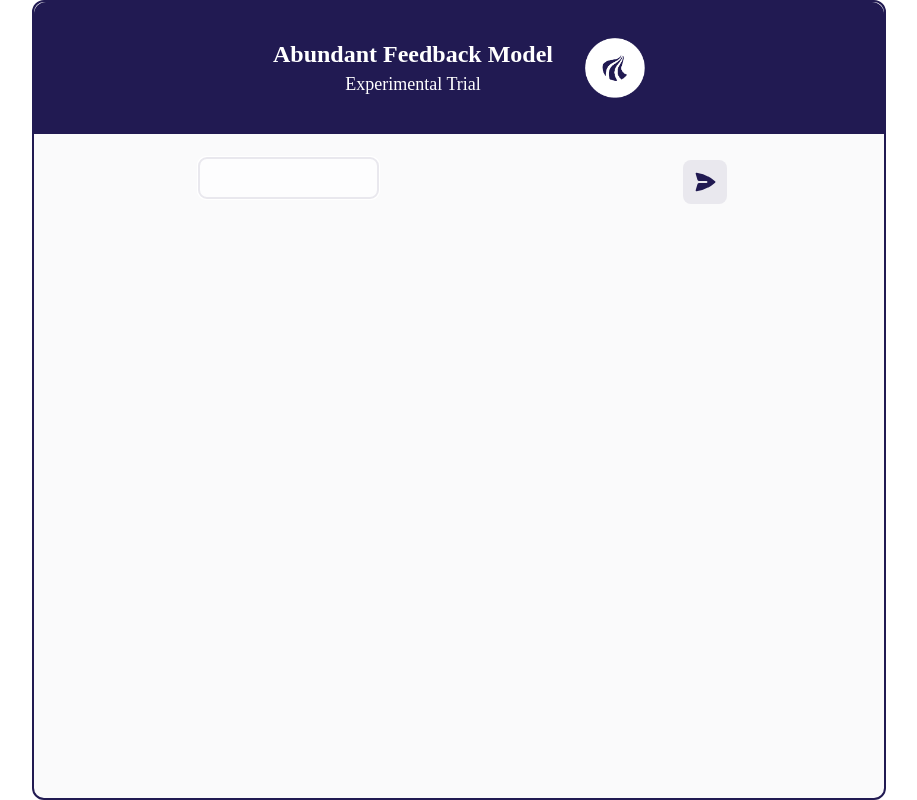
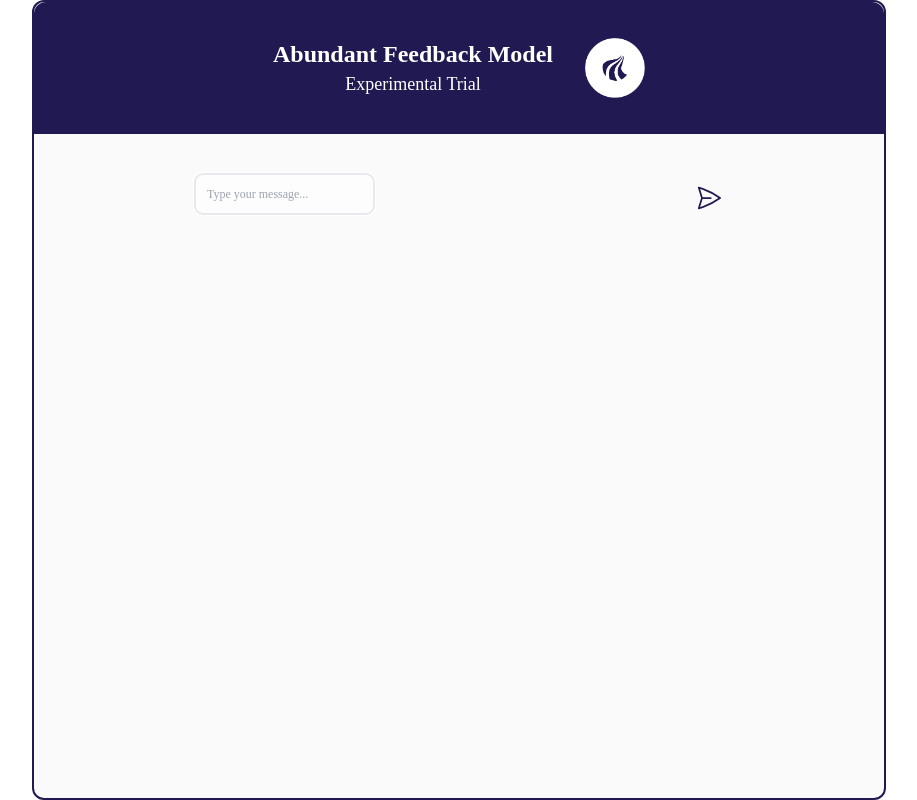
Before and after one commit to jjzha/afm-interface, a React (Create React App) app in the folder frontend/: page /chat in a window 1280 px wide. Shown: the whole page, without its empty margins (181-1098 px from the left). Built offline with nearby package versions, Linux system fonts and the light colour scheme.

Commit message:
Clean up input bar + components

```diff
--- a/frontend/src/components/CommonTextArea.jsx
+++ b/frontend/src/components/CommonTextArea.jsx
@@ -6,59 +6,41 @@ const CommonTextArea = ({
   isFocused,
   onChangeInput,
   handleKeyDown,
-  //setIsFocused,
   textBoxValue,
-  parentClassName,
   textAreaClassName,
-  placeHolder
+  placeHolder,
+  disabled,
 }) => {
-  const [scrollBar, setScrollBar] = useState(false);  // Tracks if scroll is needed
-  const maxHeight = 320;  // Maximum height for scrollbar
+  const [scrollBar, setScrollBar] = useState(false);
+  const maxHeight = 320;
 
-  // Adjust textarea height and scroll state
   useLayoutEffect(() => {
-    const textArea = inputRef.current ?? document.getElementById("text_area_input");
+    const textArea = inputRef.current;
 
     if (textArea) {
-      textArea.style.height = "0px";  // Reset height
+      textArea.style.height = "0px";
       const scrollHeight = textArea.scrollHeight;
-
-      textArea.style.height = Math.min(scrollHeight, maxHeight) + "px";  // Adjust based on content
-
-      // If the content is too large, show scrollbar
-      if (scrollHeight >= maxHeight) {
-        setScrollBar(true);
-      } else {
-        setScrollBar(false);
-      }
+      textArea.style.height = Math.min(scrollHeight, maxHeight) + "px";
+      setScrollBar(scrollHeight >= maxHeight);
     }
-  }, [inputRef, textBoxValue]);  // Re-run when ref or text value changes
+  }, [inputRef, textBoxValue]);
 
   return (
-    <div
-      className={clsx(
-        'm-2 p-2',
-        { "ask-question-input-focus": isFocused }  // Apply focus state
-      )}
-      //onClick={() => setIsFocused(true)}  // Set focus state on click
-    >
+    <div className={clsx("m-2 p-2", { "ask-question-input-focus": isFocused })}>
       <textarea
-        id="text_area_input"
         ref={inputRef}
         className={clsx(
-          "w-full max-h-80 rounded-lg p-3 text-xs md:text font-light bg-primary-50 focus:outline-primary-50 focus:bg-bg-50",
+          "w-full max-h-80 rounded-lg p-3 text-xs md:text font-light bg-test-bg focus:outline-primary-50 focus:bg-bg-50",
           textAreaClassName,
           "textarea_design",
-          {
-            "overflow-y-auto": scrollBar  // Add scrollbar if needed
-          },
-          "resize-none"  // Disable resizing
+          { "overflow-y-auto": scrollBar },
+          "resize-none"
         )}
         placeholder={placeHolder}
         value={textBoxValue}
-        //onClick={() => setIsFocused(true)}  // Set focus state on click
-        onKeyDown={handleKeyDown}  // Handle key down events
-        onChange={onChangeInput}  // Update value on change
+        onKeyDown={handleKeyDown}
+        onChange={onChangeInput}
+        disabled={disabled}
       />
     </div>
   );
--- a/frontend/src/components/IconButton.jsx
+++ b/frontend/src/components/IconButton.jsx
@@ -2,40 +2,33 @@ import React from 'react';
 import PropTypes from 'prop-types';
 import clsx from 'clsx';
 
-const IconButton = ({ icon: Icon, onClick, className, bgColor, size, iconSize, ariaLabel }) => {
+const IconButton = ({ icon: Icon, onClick, className, bgColor, size, iconSize, ariaLabel, disabled }) => {
   return (
     <button
       onClick={onClick}
       aria-label={ariaLabel}
       className={clsx(
-        'flex items-center justify-center rounded-lg h-[44px] w-[44px]',  // General button styling
-        bgColor,  // Dynamic background color
-        className,  // Additional classes passed via props
-        size  // Size of the button
+        'flex items-center justify-center rounded-lg h-[44px] w-[44px]',
+        bgColor,
+        className,
+        size
       )}
+      disabled={disabled}
     >
-      <Icon className={clsx(iconSize)} />  {/* Render the icon with dynamic size */}
+      <Icon className={clsx(iconSize)} />
     </button>
   );
 };
 
 IconButton.propTypes = {
-  icon: PropTypes.elementType.isRequired,  // The icon component from Heroicons (e.g., `PlusIcon`)
-  onClick: PropTypes.func,  // onClick handler
-  className: PropTypes.string,  // Additional custom classes
-  bgColor: PropTypes.string,  // Custom background color
-  size: PropTypes.string,  // Custom size for the button (e.g., 'h-10 w-10')
-  iconSize: PropTypes.string,  // Size for the icon itself (e.g., 'h-6 w-6')
-  ariaLabel: PropTypes.string,  // Accessible label for screen readers
-};
-
-IconButton.defaultProps = {
-  onClick: () => {},  // Default onClick function does nothing
-  className: '',  // No additional classes by default
-  bgColor: 'bg-primary-50',  // Default background color
-  size: 'h-10 w-10',  // Default size of the button
-  iconSize: 'h-6 w-6',  // Default icon size
-  ariaLabel: 'Icon Button',  // Default accessible label
+  icon: PropTypes.elementType.isRequired,
+  onClick: PropTypes.func,
+  className: PropTypes.string,
+  bgColor: PropTypes.string,
+  size: PropTypes.string,
+  iconSize: PropTypes.string,
+  ariaLabel: PropTypes.string,
+  disabled: PropTypes.bool
 };
 
 export default IconButton;
--- a/frontend/src/components/InputBar.jsx
+++ b/frontend/src/components/InputBar.jsx
@@ -1,24 +1,35 @@
-// InputBar.js
 import React from 'react';
-import { PaperAirplaneIcon } from '@heroicons/react/20/solid'; // Correct the path if needed
+import { PaperAirplaneIcon } from '@heroicons/react/24/outline';
 import CommonTextArea from '../components/CommonTextArea';
 import IconButton from '../components/IconButton';
 
 const InputBar = ({ inputRef, input, setInput, handleSubmit, loading }) => {
+  const onEnterPress = (e) => {
+    if (e.key === 'Enter' && !e.shiftKey) {
+      e.preventDefault();
+      if (input.trim() && !loading) {
+        handleSubmit();
+      }
+    }
+  };
+
   return (
-    <div className=" inset-0 bottom-0 w-full m-2 p-2 flex flex-row items-center justify-around">
+    <div className="w-full m-2 flex flex-row items-center justify-around">
         <CommonTextArea
             inputRef={inputRef}
             isFocused={input.length > 0}
             onChangeInput={(e) => setInput(e.target.value)}
             textBoxValue={input}
+            handleKeyDown={onEnterPress}  // Handle Enter key
             disabled={loading}
+            placeHolder="Type your message..."
         />
         <IconButton
-            icon={ PaperAirplaneIcon}
-            className="p-2 m-2"
+            icon={PaperAirplaneIcon}
             onClick={handleSubmit}
             disabled={loading || input.trim() === ''}
+            ariaLabel="Send message"
+            className="p-2 m-2"
         />
     </div>
   );
--- a/frontend/src/components/MessageBubble.jsx
+++ b/frontend/src/components/MessageBubble.jsx
@@ -23,8 +23,4 @@ MessageBubble.propTypes = {
   isUser: PropTypes.bool
 };
 
-MessageBubble.defaultProps = {
-  isUser: false
-};
-
 export default MessageBubble;
--- a/frontend/src/pages/ChatPage.jsx
+++ b/frontend/src/pages/ChatPage.jsx
@@ -1,10 +1,8 @@
 import React, { useRef, useState, useEffect } from 'react';
-import clsx from 'clsx';
 import InputBar from '../components/InputBar';
 import MessageBubble from '../components/MessageBubble';
-import { PaperAirplaneIcon } from '@heroicons/react/24/outline';
 import Frame from '../layouts/Frame';
-import { getRandomResponse } from '../services/mockResponses';  // Import the new utility function
+import { getRandomResponse } from '../services/mockResponses';
 
 const ChatPage = () => {
     const inputRef = useRef(null);
@@ -16,8 +14,7 @@ const ChatPage = () => {
         inputRef.current?.focus();
     }, []);
 
-    const handleSubmit = async (e) => {
-        e.preventDefault();
+    const handleSubmit = () => {
         if (!input.trim()) return;
 
         setLoading(true);
@@ -25,7 +22,6 @@ const ChatPage = () => {
         const userMessage = { content: input, isUser: true };
         const assistantMessage = { content: getRandomResponse(), isUser: false };  // Simulate an assistant response
 
-        // Use a timeout to simulate asynchronous API call
         setTimeout(() => {
             setMessages(prev => [...prev, userMessage, assistantMessage]);
             setLoading(false);
@@ -35,13 +31,14 @@ const ChatPage = () => {
 
     return (
        <Frame>
-        <div className="w-full text-primary-500 flex flex-col items-center ">
+        <div className="w-full text-primary-500 flex flex-col items-center">
             {messages.length === 0 && (
                 <div className="w-1/3 text-center mb-4">
                     <p className="text-lg font-semibold">How can I help?</p>
                     <p className="text-sm mt-2">Start the chat by sending a message or uploading a file for me to review.</p>
                 </div>
             )}
+            <div className="test-blue-bg">Test Background</div>
             <div className="w-full flex flex-col items-start p-4 space-y-2 bg-bg-100 rounded-lg overflow-y-auto">
                 {messages.map((message, index) => (
                     <MessageBubble key={index} message={message.content} isUser={message.isUser} />
```
Also changed, not shown: 2 other files (tests, documents, lock files or other folders).
